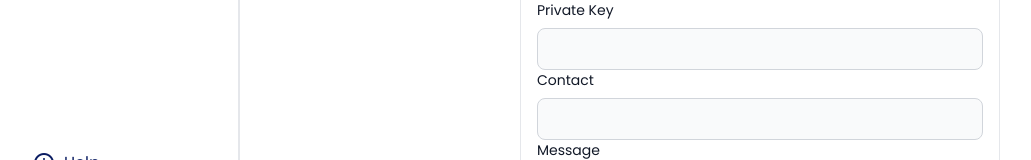
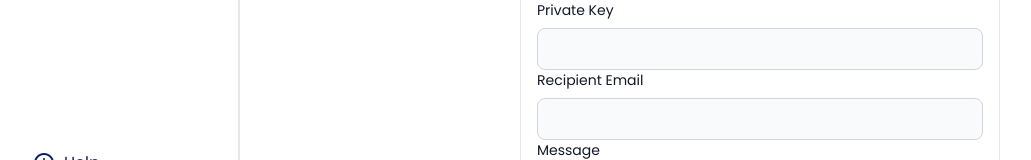
Before and after one commit to qonit-filza/esignees, a React (Vite) app: page /send in a window 1280 px wide. Shown: the part 415-575 px from the top of the page, without its empty margins (0-1031 px from the left). Built offline with nearby package versions, Linux system fonts and the light colour scheme.

Commit message:
adjust input field self-sign

```diff
--- a/src/components/SignaturePad.jsx
+++ b/src/components/SignaturePad.jsx
@@ -2,7 +2,7 @@ import axios from 'axios';
 import React, { useRef } from 'react';
 import SignatureCanvas from 'react-signature-canvas';
 const access_token =
-  'eyJhbGciOiJIUzI1NiIsInR5cCI6IkpXVCJ9.eyJpZCI6MSwiaWF0IjoxNjc1NTc4NDk3fQ.MMguoPKZSYeJGsJVtmbXn9klsuJG8pqqVYs8WKO0hl8';
+  'eyJhbGciOiJIUzI1NiIsInR5cCI6IkpXVCJ9.eyJpZCI6MSwiaWF0IjoxNjc1NTg1NDQzfQ.T4KUl26vYa5j0PXEmLjlVBQyZnBcT_SrcOw_JNX-T0g';
 
 const SignaturePad = () => {
   const sigPad = useRef({});
--- a/src/views/SendPdf.jsx
+++ b/src/views/SendPdf.jsx
@@ -3,13 +3,13 @@ import { useSelector } from 'react-redux';
 import axios from 'axios';
 
 const access_token =
-  'eyJhbGciOiJIUzI1NiIsInR5cCI6IkpXVCJ9.eyJpZCI6MSwiaWF0IjoxNjc1NTc4NDk3fQ.MMguoPKZSYeJGsJVtmbXn9klsuJG8pqqVYs8WKO0hl8';
+  'eyJhbGciOiJIUzI1NiIsInR5cCI6IkpXVCJ9.eyJpZCI6MSwiaWF0IjoxNjc1NTg1NDQzfQ.T4KUl26vYa5j0PXEmLjlVBQyZnBcT_SrcOw_JNX-T0g';
 
 function SendPdf() {
   const { pdf, originalName, signedPdf } = useSelector((state) => state);
 
   const [formValue, setFormValue] = useState({
-    contact: '',
+    email: '',
     message: '',
     privateKey: '',
   });
@@ -23,8 +23,9 @@ function SendPdf() {
   const onSendPdf = async () => {
     const formData = new FormData();
     formData.append('docName', originalName);
-    formData.append('contact', formValue.contact);
+    formData.append('email', formValue.email);
     formData.append('message', formValue.message);
+    formData.append('status', 'ongoing');
     formData.append('privateKey', formValue.privateKey);
     formData.append('file', signedPdf, originalName);
 
@@ -71,17 +72,17 @@ function SendPdf() {
               onChange={handleFormOnChange}
             />
             <label
-              htmlFor="contact"
+              htmlFor="email"
               className="block mb-2 text-sm font-medium text-gray-900 dark:text-white"
             >
-              Contact
+              Recipient Email
             </label>
             <input
               onChange={handleFormOnChange}
-              value={formValue.contact}
+              value={formValue.email}
               type="text"
-              id="contact"
-              name="contact"
+              id="email"
+              name="email"
               className="bg-gray-50 border border-gray-300 text-gray-900 text-sm rounded-lg focus:ring-blue-500 focus:border-blue-500 block w-full p-2.5 dark:bg-gray-700 dark:border-gray-600 dark:placeholder-gray-400 dark:text-white dark:focus:ring-blue-500 dark:focus:border-blue-500"
             />
 
--- a/src/views/ViewPdf.tsx
+++ b/src/views/ViewPdf.tsx
@@ -16,7 +16,7 @@ import { useSelector, useDispatch } from 'react-redux';
 import { toDataURL } from '../helpers/imageHelper.js'; //!fix later
 import { useNavigate } from 'react-router-dom';
 const access_token =
-  'eyJhbGciOiJIUzI1NiIsInR5cCI6IkpXVCJ9.eyJpZCI6MSwiaWF0IjoxNjc1NTc4NDk3fQ.MMguoPKZSYeJGsJVtmbXn9klsuJG8pqqVYs8WKO0hl8';
+  'eyJhbGciOiJIUzI1NiIsInR5cCI6IkpXVCJ9.eyJpZCI6MSwiaWF0IjoxNjc1NTg1NDQzfQ.T4KUl26vYa5j0PXEmLjlVBQyZnBcT_SrcOw_JNX-T0g';
 
 function ViewPdf() {
   const designerRef = useRef<HTMLDivElement | null>(null);
```
